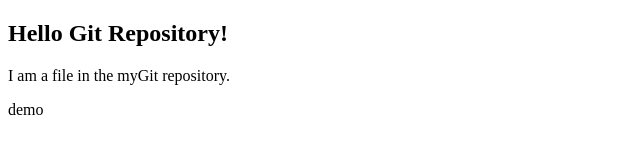
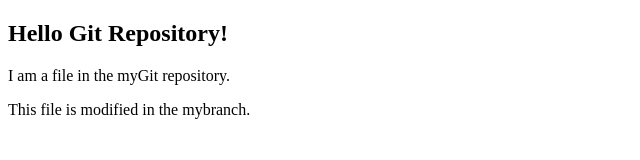
Before and after one commit to amodgsicsr/myGithub, a plain HTML site: page index.html in a window 1280 px wide. Shown: the whole page, without its empty margins (0-640 px from the left). Drawn offline with Linux system fonts and the light colour scheme.

Commit message:
Modify index.html in branch mybranch.

```diff
--- a/index.html
+++ b/index.html
@@ -1,4 +1,2 @@
-<!DOCTYPE html> <html> <head> <link rel = "stylesheet"  href = "bgcolor.css" > </head> <body> <h2>Hello Git Repository!</h2>
-<p>I am a file in the myGit repository.</p>
-demo
- </body> </html>
+<!DOCTYPE html> <html> <head> <link rel = "stylesheet"  href = "bgcolor.css" > </head> <body>
+<h2> Hello Git Repository! </h2> <p>I am a file in the myGit repository.</p> <p>This file is modified in the mybranch.</p> </body> </html>
```
